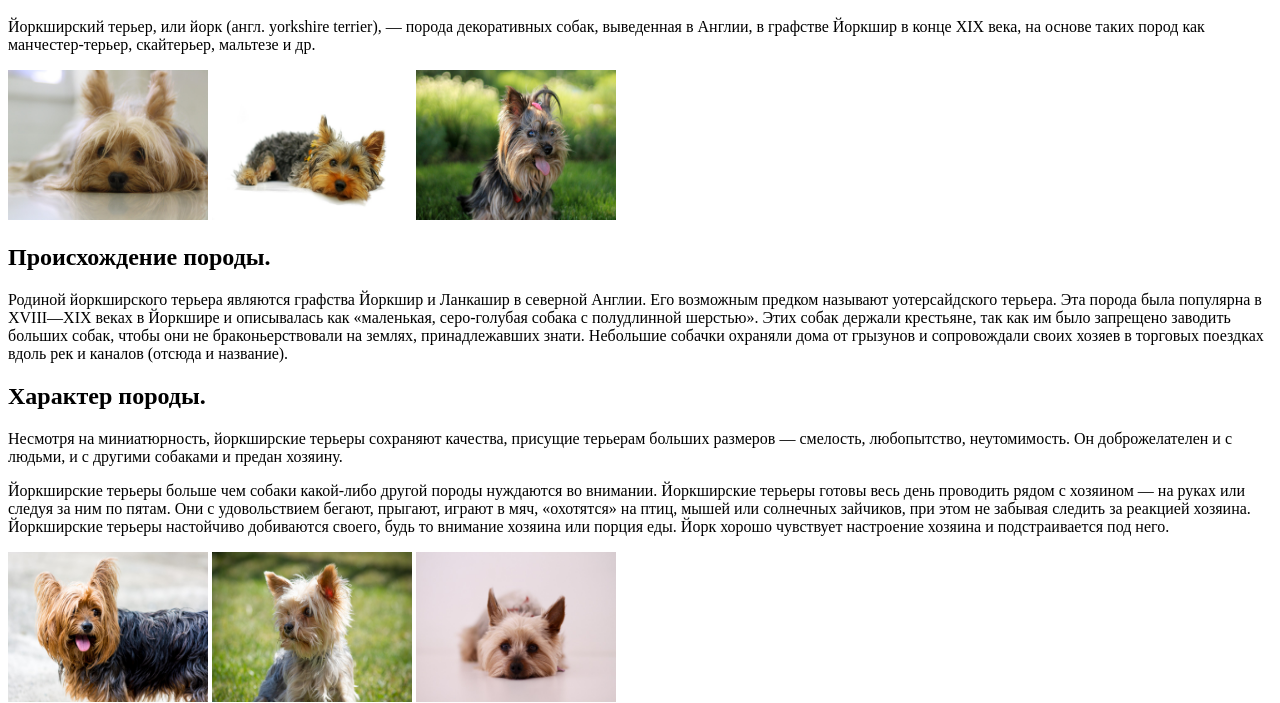
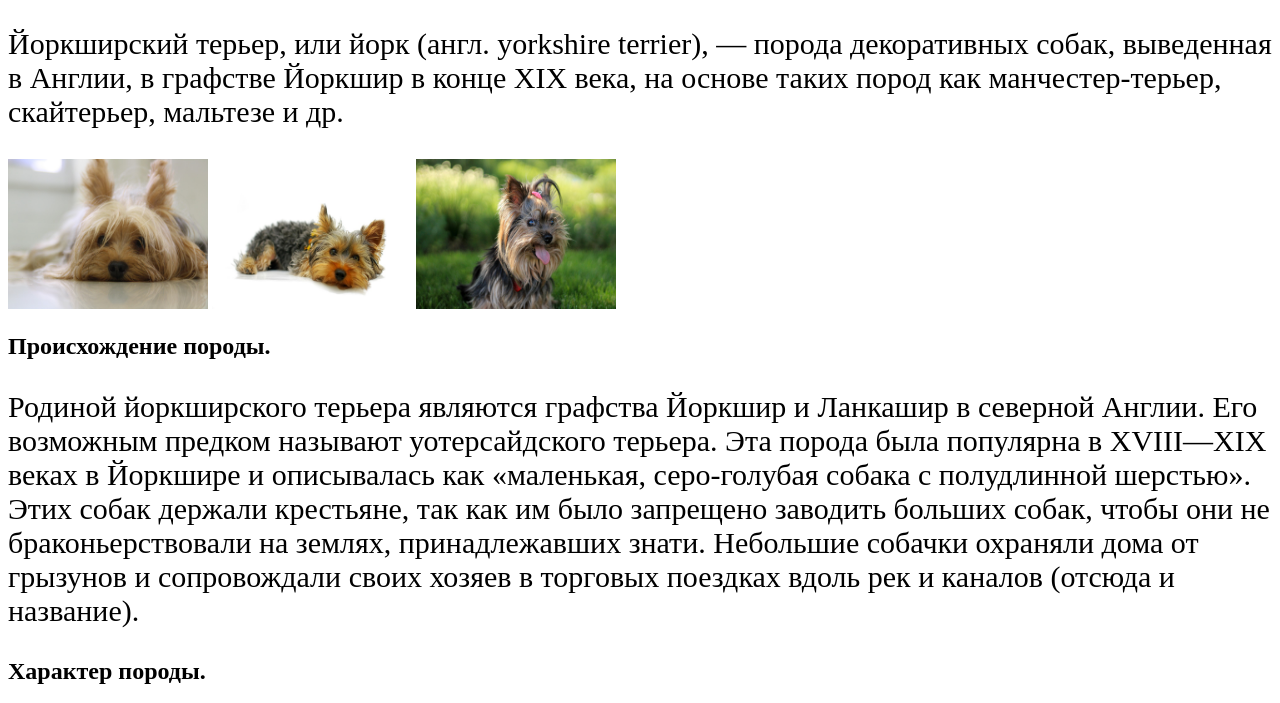
Before and after one commit to Ferber1/qwerty, a plain HTML site: page index.html in a window 1280 px wide. Shown: the part 48-751 px from the top of the page. Drawn offline with Linux system fonts and the light colour scheme.

Commit message:
Update index.html

```diff
--- a/index.html
+++ b/index.html
@@ -9,7 +9,7 @@
                     <h1>
                         Йоркширский Терьер - порода собак.
                     </h1>
-                    <p>
+                    <p style="font-size: 30px">
                     Йоркширский терьер, или йорк (англ. yorkshire terrier), — порода декоративных собак, выведенная в Англии, в графстве Йоркшир в конце XIX века, на основе таких пород как манчестер-терьер, скайтерьер, мальтезе и др.
                     </p>
                     <img src="images/1.jpg" width="200px" height="150px">
@@ -18,16 +18,16 @@
                     <h2>
                         Происхождение породы.
                     </h2>
-                    <p>
+                    <p style="font-size: 30px">
                         Родиной йоркширского терьера являются графства Йоркшир и Ланкашир в северной Англии. Его возможным предком называют уотерсайдского терьера. Эта порода была популярна в XVIII—XIX веках в Йоркшире и описывалась как «маленькая, серо-голубая собака с полудлинной шерстью». Этих собак держали крестьяне, так как им было запрещено заводить больших собак, чтобы они не браконьерствовали на землях, принадлежавших знати. Небольшие собачки охраняли дома от грызунов и сопровождали своих хозяев в торговых поездках вдоль рек и каналов (отсюда и название).
                     </p>
                     <h2>
                         Характер породы.
                     </h2>
-                    <p>
+                    <p style="font-size: 30px">
                         Несмотря на миниатюрность, йоркширские терьеры сохраняют качества, присущие терьерам больших размеров — смелость, любопытство, неутомимость. Он доброжелателен и с людьми, и с другими собаками и предан хозяину.
                     </p>
-                    <p>
+                    <p style="font-size: 30px">
                         Йоркширские терьеры больше чем собаки какой-либо другой породы нуждаются во внимании. Йоркширские терьеры готовы весь день проводить рядом с хозяином — на руках или следуя за ним по пятам. Они с удовольствием бегают, прыгают, играют в мяч, «охотятся» на птиц, мышей или солнечных зайчиков, при этом не забывая следить за реакцией хозяина. Йоркширские терьеры настойчиво добиваются своего, будь то внимание хозяина или порция еды. Йорк хорошо чувствует настроение хозяина и подстраивается под него.
                     </p>
                     <img src="images/4.jpg" width="200px" height="150px">
```
